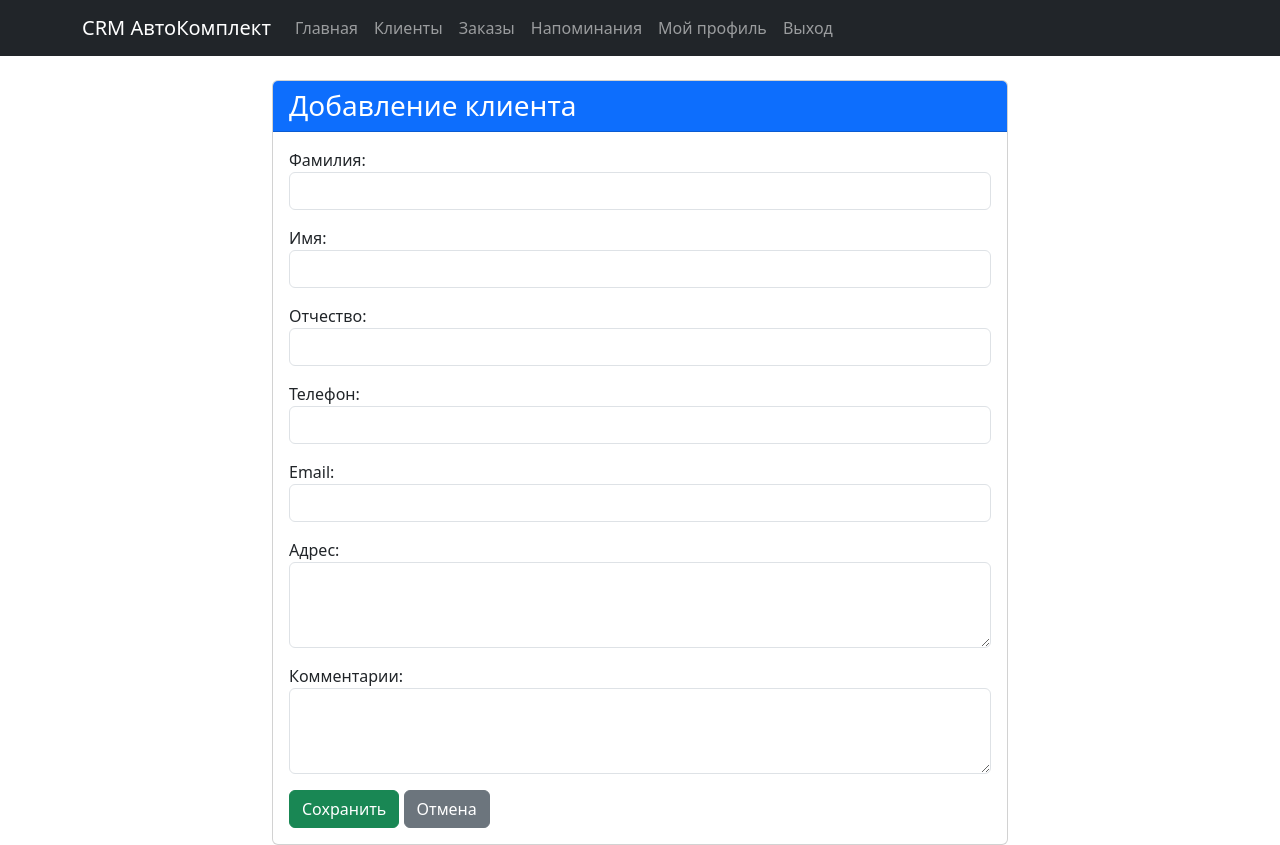
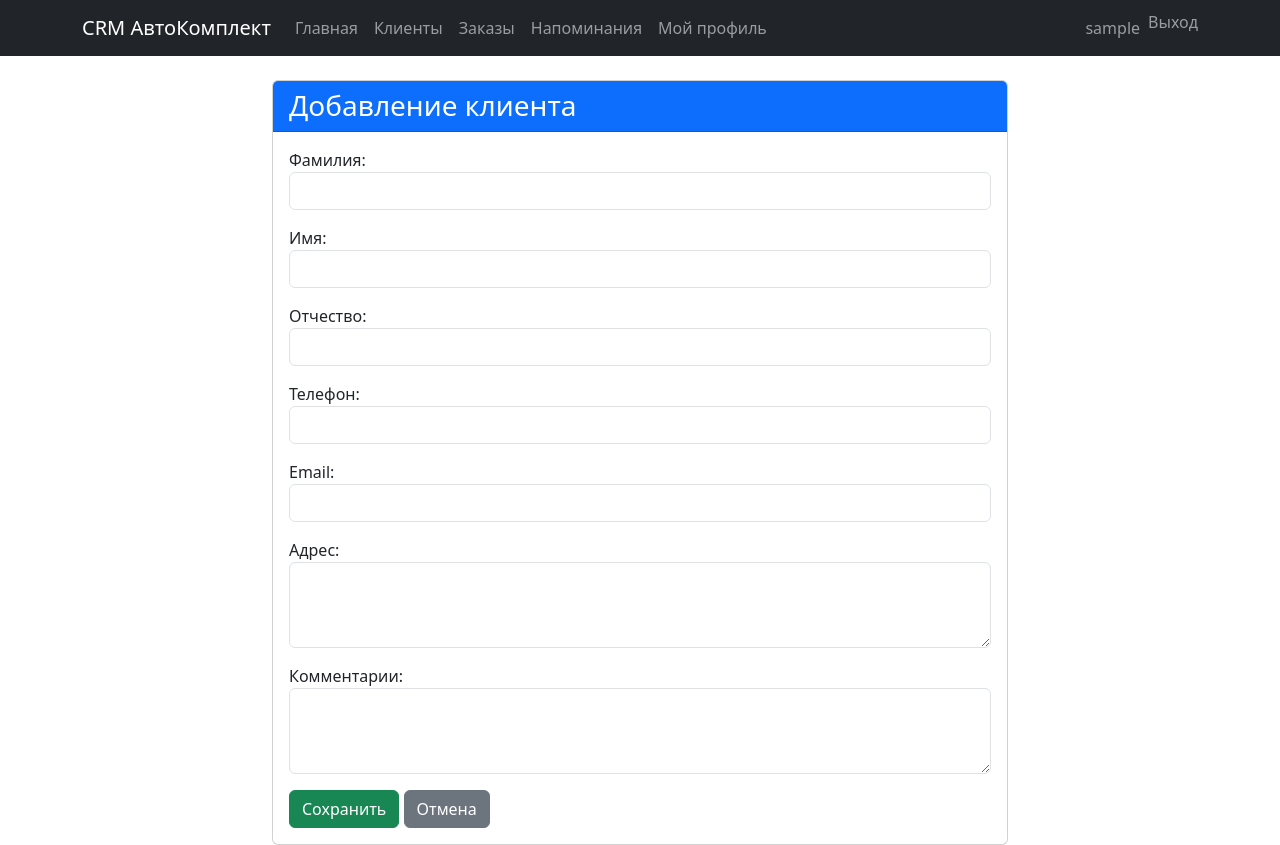
Before and after one commit to Akika15/crm-auto, a Django app: page /clients/create/ in a window 1280 px wide. Run offline with Django 5.2, Linux system fonts and the light colour scheme; the visitor is signed in with stand-in values (Sample User, id 1); data that the repository does not hold is empty.

Commit message:
Fix urls.py files

```diff
--- a/crm_app/templates/crm_app/base.html
+++ b/crm_app/templates/crm_app/base.html
@@ -7,7 +7,6 @@
     <link href="https://cdn.jsdelivr.net/npm/bootstrap@5.3.0/dist/css/bootstrap.min.css" rel="stylesheet">
 </head>
 <body>
-    <!-- Меню сайта -->
     <nav class="navbar navbar-expand-lg navbar-dark bg-dark">
         <div class="container">
             <a class="navbar-brand" href="{% url 'crm_app:dashboard' %}">CRM АвтоКомплект</a>
@@ -32,8 +31,18 @@
                     <li class="nav-item">
                         <a class="nav-link" href="{% url 'crm_app:profile' %}">Мой профиль</a>
                     </li>
+                    {% endif %}
+                </ul>
+                <ul class="navbar-nav ms-auto">
+                    {% if user.is_authenticated %}
                         <li class="nav-item">
-                        <a class="nav-link" href="{% url 'logout' %}">Выход</a>
+                            <span class="nav-link">{{ user.username }}</span>
+                        </li>
+                        <li class="nav-item">
+                            <form action="{% url 'logout' %}" method="post" style="display: inline;">
+                                {% csrf_token %}
+                                <button type="submit" class="btn btn-link nav-link" style="display: inline; padding: 0; color: rgba(255,255,255,.55);">Выход</button>
+                            </form>
                         </li>
                     {% else %}
                         <li class="nav-item">
@@ -48,7 +57,6 @@
         </div>
     </nav>
 
-    <!-- Основной контент -->
     <div class="container mt-4">
         {% block content %}
         {% endblock %}
--- a/crm_app/urls.py
+++ b/crm_app/urls.py
@@ -15,8 +15,8 @@ urlpatterns = [
     path('reminders/', views.reminder_list, name='reminder_list'),
     path('reminders/create/', views.reminder_create, name='reminder_create'),
     path('register/', views.register, name='register'),
-    path('profile/', views.profile, name='profile'),  # НОВАЯ СТРОКА
+    path('profile/', views.profile, name='profile'),
     path('vehicles/add/', views.vehicle_add, name='vehicle_add'),
-path('vehicles/<int:pk>/edit/', views.vehicle_edit, name='vehicle_edit'),
-path('vehicles/<int:pk>/delete/', views.vehicle_delete, name='vehicle_delete'),
+    path('vehicles/<int:pk>/edit/', views.vehicle_edit, name='vehicle_edit'),
+    path('vehicles/<int:pk>/delete/', views.vehicle_delete, name='vehicle_delete'),
 ]
```
Lines whose indentation alone changed are shown as unchanged.
